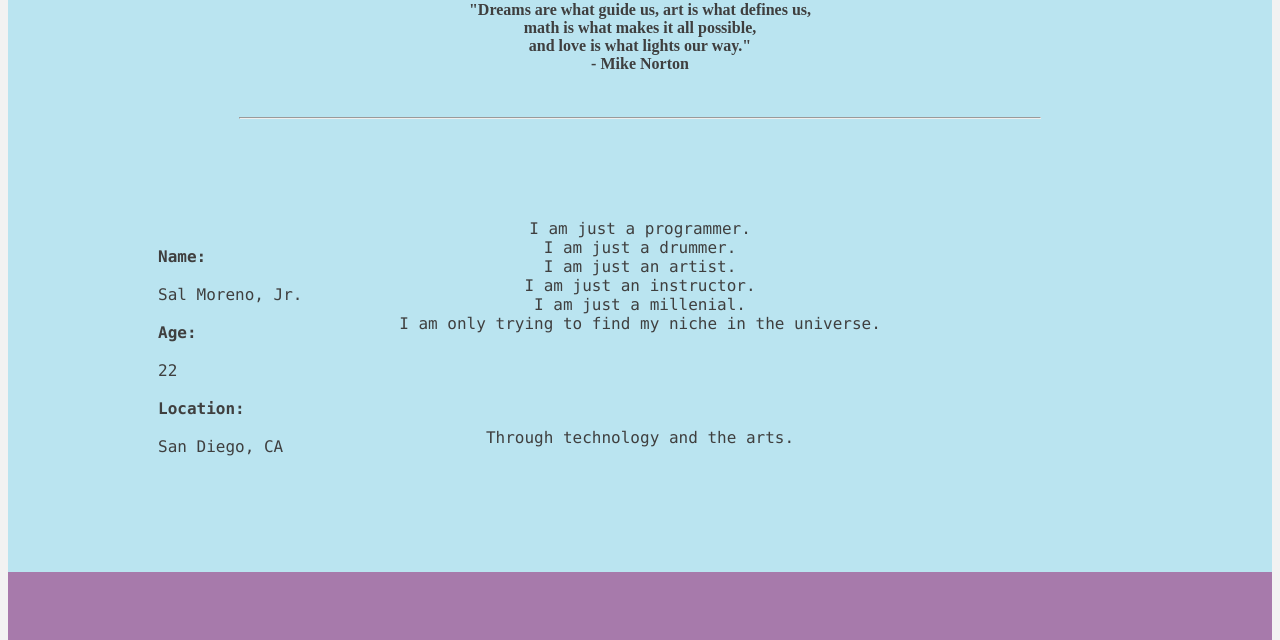
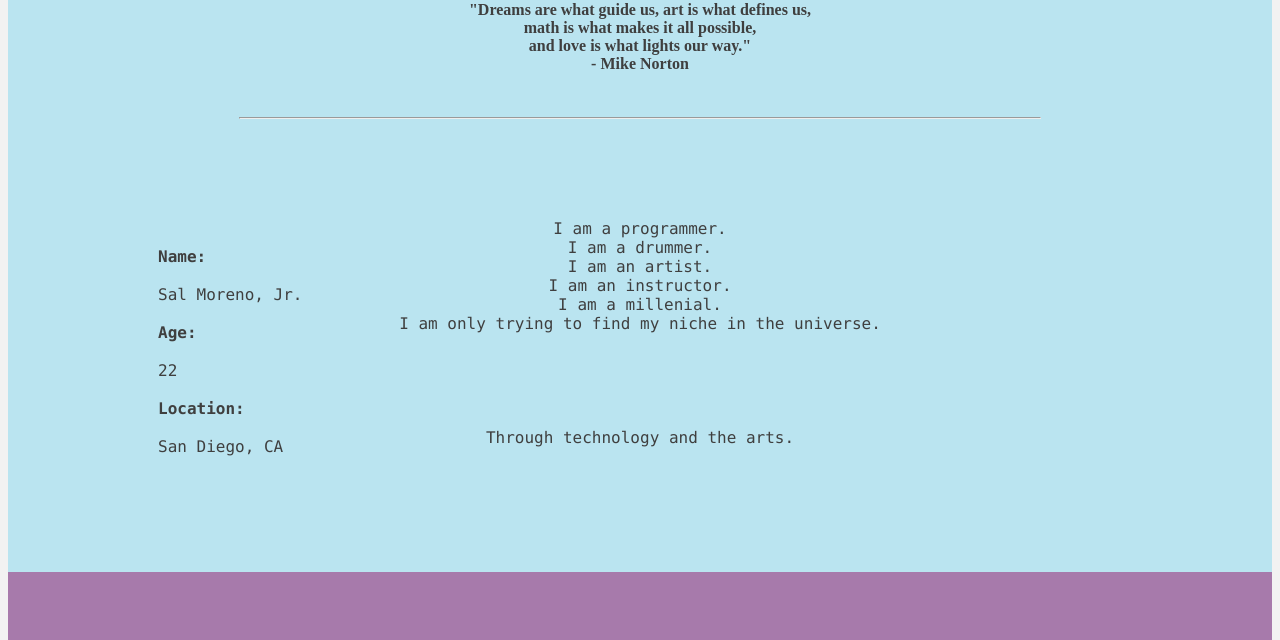
Before and after one commit to salmoreno/salmoreno.github.io, a plain HTML site: page index.html in a window 1280 px wide. Shown: the part 603-1243 px from the top of the page. Drawn offline with Linux system fonts and the light colour scheme; a script that the page names is missing.

Commit message:
Update index.html

```diff
--- a/index.html
+++ b/index.html
@@ -412,11 +412,11 @@ div.aboutimg
 			lights our way."<br>- Mike Norton<br><br><br><hr>
 		</h4>
 		<div id="aboutdescrip">
-		     I am just a programmer.<br>
-		     I am just a drummer.<br>
-		     I am just an artist.<br>
-		     I am just an instructor.<br>
-		     I am just a millenial.<br>
+		     I am a programmer.<br>
+		     I am a drummer.<br>
+		     I am an artist.<br>
+		     I am an instructor.<br>
+		     I am a millenial.<br>
 		     I am only trying to find
 		     my niche in the universe.<br><br><br><br>
 		     <br><br>Through technology and the arts.
```
